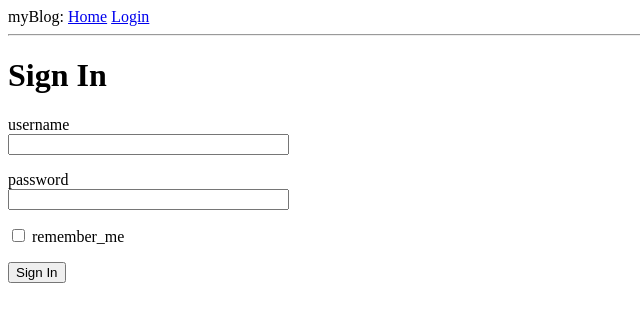
After one commit to esqning/myBlog, a Flask app: page /login in a window 1280 px wide. The commit adds this page. Shown: the top 322 px of the page, without its empty margins (0-640 px from the left). Run offline with Flask 2, Linux system fonts and the light colour scheme.

Commit message:
使用表单并使用闪现消息

```diff
--- /dev/null
+++ b/app/forms.py
@@ -0,0 +1,10 @@
+from flask_wtf import FlaskForm
+from wtforms import StringField, PasswordField, BooleanField, SubmitField
+from wtforms.validators import DataRequired
+
+
+class LoginFrom(FlaskForm):
+    username = StringField('username', validators=[DataRequired()])
+    password = PasswordField('password', validators=[DataRequired()])
+    remember_me = BooleanField('remember_me')
+    submit = SubmitField('Sign In')
--- a/app/routes.py
+++ b/app/routes.py
@@ -1,5 +1,6 @@
 from app import app
-from flask import render_template
+from flask import render_template, flash, redirect
+from app.forms import LoginFrom
 
 
 @app.route('/')
@@ -17,3 +18,13 @@ def index():
         }
     ]
     return render_template('index.html', title='home', user=user, posts=posts)
+
+
+@app.route('/login', methods=['GET', 'POST'])
+def login():
+    form = LoginFrom()
+    if form.validate_on_submit():
+        msg = 'Login requested for user {},remember_me={}'.format(form.username.data, form.remember_me.data)
+        flash(msg)
+        return redirect('/index')
+    return render_template('login.html', title='login', form=form)
--- a/app/templates/base.html
+++ b/app/templates/base.html
@@ -7,7 +7,21 @@
         {% endif %}
     <head>
     <body>
-        <h1>Hello,{{ user.username}}!</h1>
+       <div>
+           myBlog:
+           <a href="/index">Home</a>
+           <a href="/login">Login</a>
+       </div>
+        <hr>
+            {% with messages = get_flashed_messages() %}
+            {% if messages %}
+                <ul>
+                    {% for message in messages %}
+                        <li>{{ message }}</li>
+                    {% endfor %}
+                </ul>
+            {% endif %}
+            {% endwith %}
 
        {% block content%}
        {% endblock %}
--- /dev/null
+++ b/app/templates/login.html
@@ -0,0 +1,22 @@
+{% extends "base.html" %}
+{% block content %}
+<h1>Sign In</h1>
+<form action="/login" method="post" novalidate>
+    {{ form.hidden_tag() }}
+    <p>
+        {{ form.username.label }}<br>
+        {{ form.username(size=32)}}
+    </p>
+     <p>
+        {{ form.password.label }}<br>
+        {{ form.password(size=32)}}
+     </p>
+    <p>
+        {{ form.remember_me() }} {{ form.remember_me.label }}
+    </p>
+    <p>
+        {{ form.submit() }}
+    </p>
+
+</form>
+{% endblock %}
```
